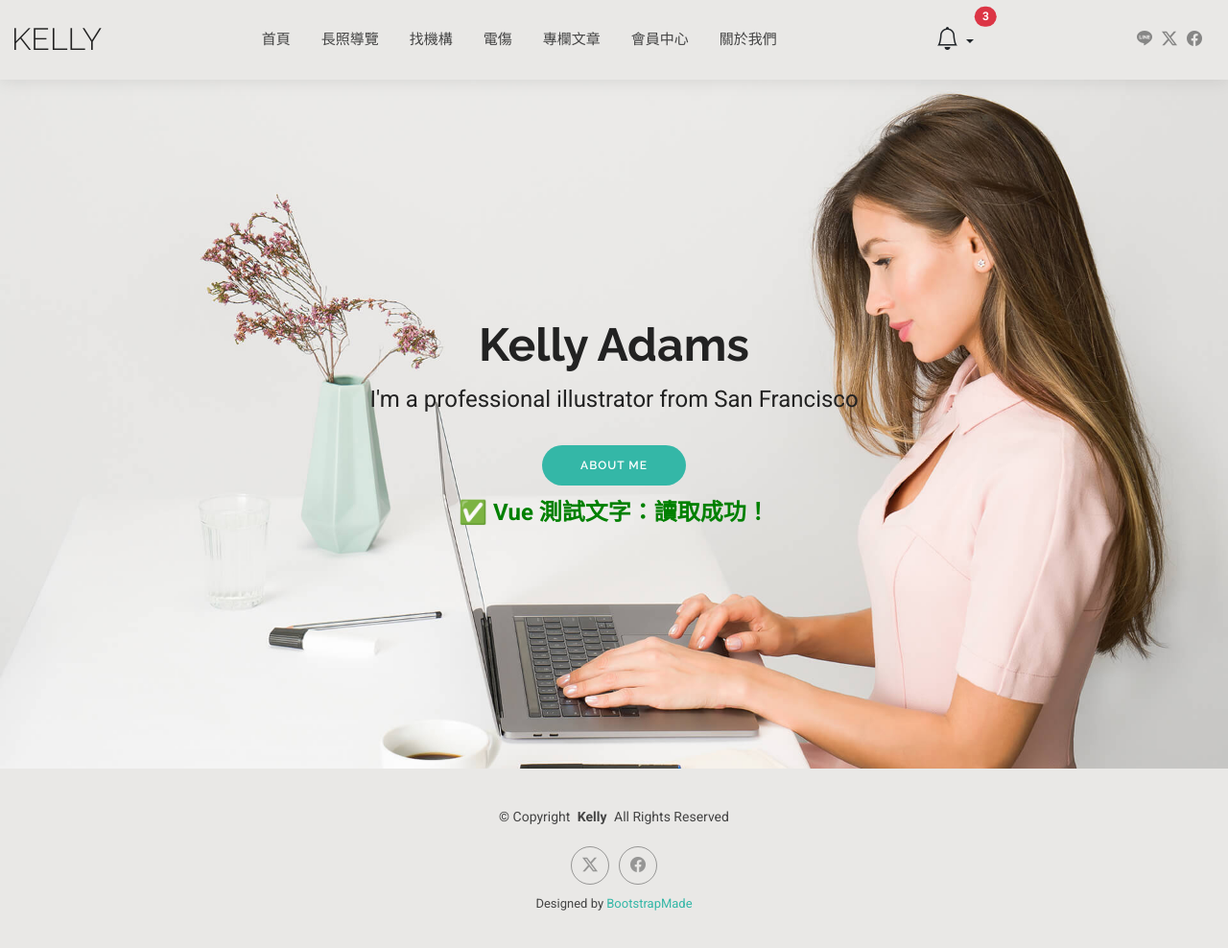
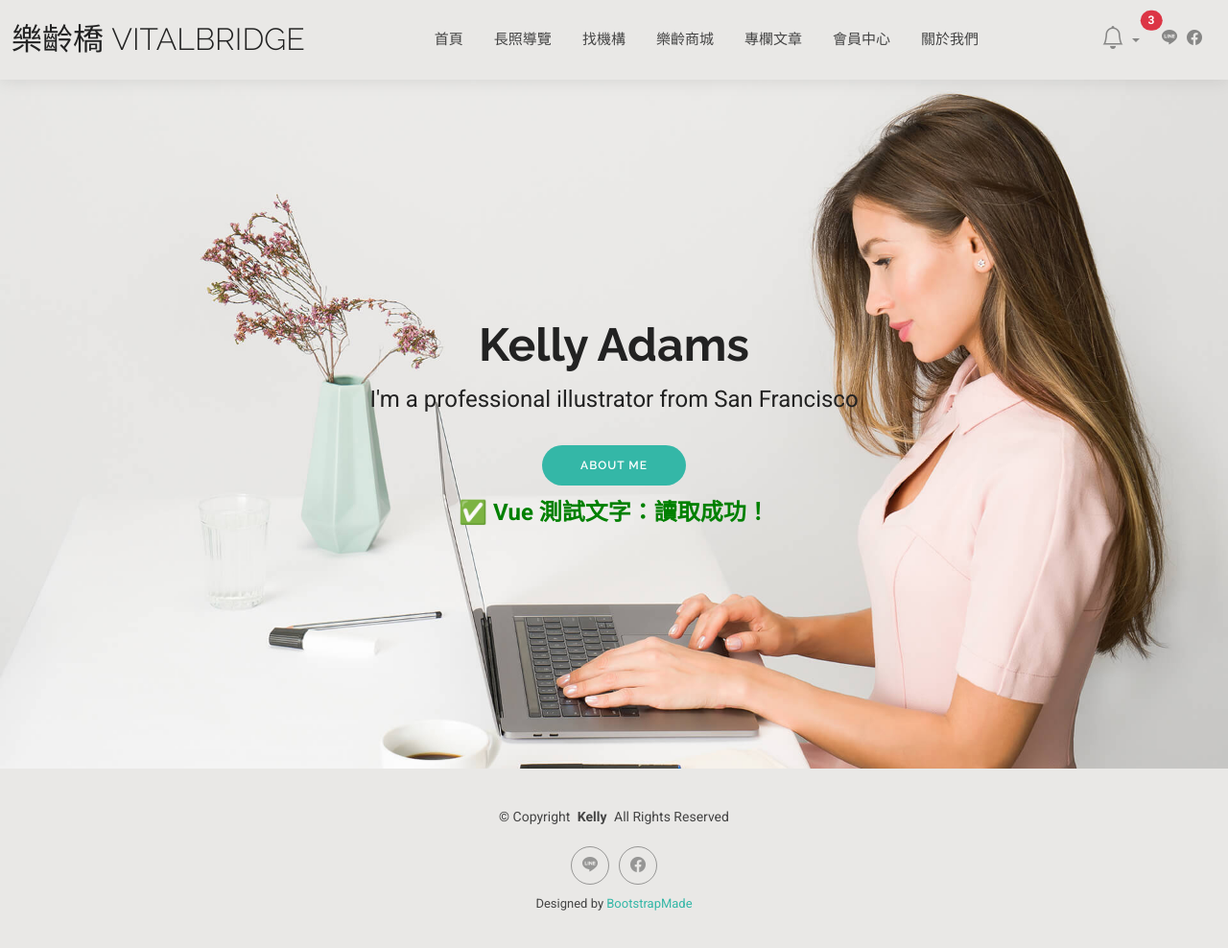
Before and after one commit to TsaiAlan27/Team1.VitalBridge.Frontend, a plain HTML site: page index.html in a window 1280 px wide. Shown: the whole page at 96% size. Drawn offline with nearby package versions, Linux system fonts and the light colour scheme; no server answers.

Commit message:
改了一下樣式，沒問題就用這個版切分支了

```diff
--- a/index.html
+++ b/index.html
@@ -4,7 +4,7 @@
 <head>
   <meta charset="utf-8">
   <meta content="width=device-width, initial-scale=1.0" name="viewport">
-  <title>Index - Kelly Bootstrap Template</title>
+  <title>樂齡橋-VitalBridge 首頁</title>
   <meta name="description" content="">
   <meta name="keywords" content="">
 
--- a/partials/footer.html
+++ b/partials/footer.html
@@ -8,7 +8,8 @@
         </div>
         <div class="social-links d-flex justify-content-center">
 
-            <a href=""><i class="bi bi-twitter-x"></i></a>
+            <a href=""><i class="bi bi-line"></i></a>
+            <!-- <a href=""><i class="bi bi-twitter-x"></i></a> -->
             <a href=""><i class="bi bi-facebook"></i></a>
 
         </div>
--- a/partials/header.html
+++ b/partials/header.html
@@ -4,7 +4,7 @@
         <a href="/index.html" class="logo d-flex align-items-center me-auto me-xl-0">
             <!-- Uncomment the line below if you also wish to use an image logo -->
             <!-- <img src="assets/img/logo.png" alt=""> -->
-            <h1 class="sitename">Kelly</h1>
+            <h1 class="sitename">樂齡橋 VitalBridge</h1>
         </a>
 
         <nav id="navmenu" class="navmenu">
@@ -12,7 +12,7 @@
                 <li><a href="/index.html">首頁</a></li>
                 <li><a href="#">長照導覽</a></li>
                 <li><a href="#">找機構</a></li>
-                <li><a href="/Test/TestPage/basic.html">電傷</a></li>
+                <li><a href="#">樂齡商城</a></li>
                 <li><a href="#">專欄文章</a></li>
                 <li><a href="#">會員中心</a></li>
                 <li><a href="#">關於我們</a></li>
@@ -41,9 +41,18 @@
             </ul>
             <i class="mobile-nav-toggle d-xl-none bi bi-list"></i>
         </nav>
+
+
+
+
+
+
+
+        <div class="header-social-links ">
+
             <!-- 通知鈴鐺 -->
-        <div class="dropdown d-flex">
-            <a class="btn position-relative dropdown-toggle" href="#" role="button" id="notificationDropdown" data-bs-toggle="dropdown" aria-expanded="false">
+            <a class="btn position-relative dropdown-toggle" href="#" role="button" id="notificationDropdown"
+                data-bs-toggle="dropdown" aria-expanded="false">
                 <i class="bi bi-bell fs-4"></i>
                 <span class="position-absolute top-0 start-100 translate-middle badge rounded-pill bg-danger">
                     3
@@ -51,20 +60,20 @@
                 </span>
             </a>
 
-            <ul class="dropdown-menu dropdown-menu-end shadow" aria-labelledby="notificationDropdown" style="width: 300px;">
-                <li><h6 class="dropdown-header">通知中心</h6></li>
+            <ul class="dropdown-menu dropdown-menu-end shadow" aria-labelledby="notificationDropdown"
+                style="width: 300px;">
+                <li>
+                    <h6 class="dropdown-header">通知中心</h6>
+                </li>
                 <li><a class="dropdown-item" href="#">尚未登入，請先登入會員</a></li>
-                <li><hr class="dropdown-divider"></li>
+                <li>
+                    <hr class="dropdown-divider">
+                </li>
                 <li><a class="dropdown-item text-center text-muted" href="#">查看全部通知</a></li>
             </ul>
-        </div>
-
-
-
-        <div class="header-social-links ">
 
             <a href="#" class="line"><i class="bi bi-line"></i></a>
-            <a href="#" class="twitter"><i class="bi bi-twitter-x"></i></a>
+            <!-- <a href="#" class="twitter"><i class="bi bi-twitter-x"></i></a> -->
             <a href="#" class="facebook"><i class="bi bi-facebook"></i></a>
 
 
```
Also changed, not shown: basic.html (+11 -1 lines). Lines whose indentation alone changed are shown as unchanged.
